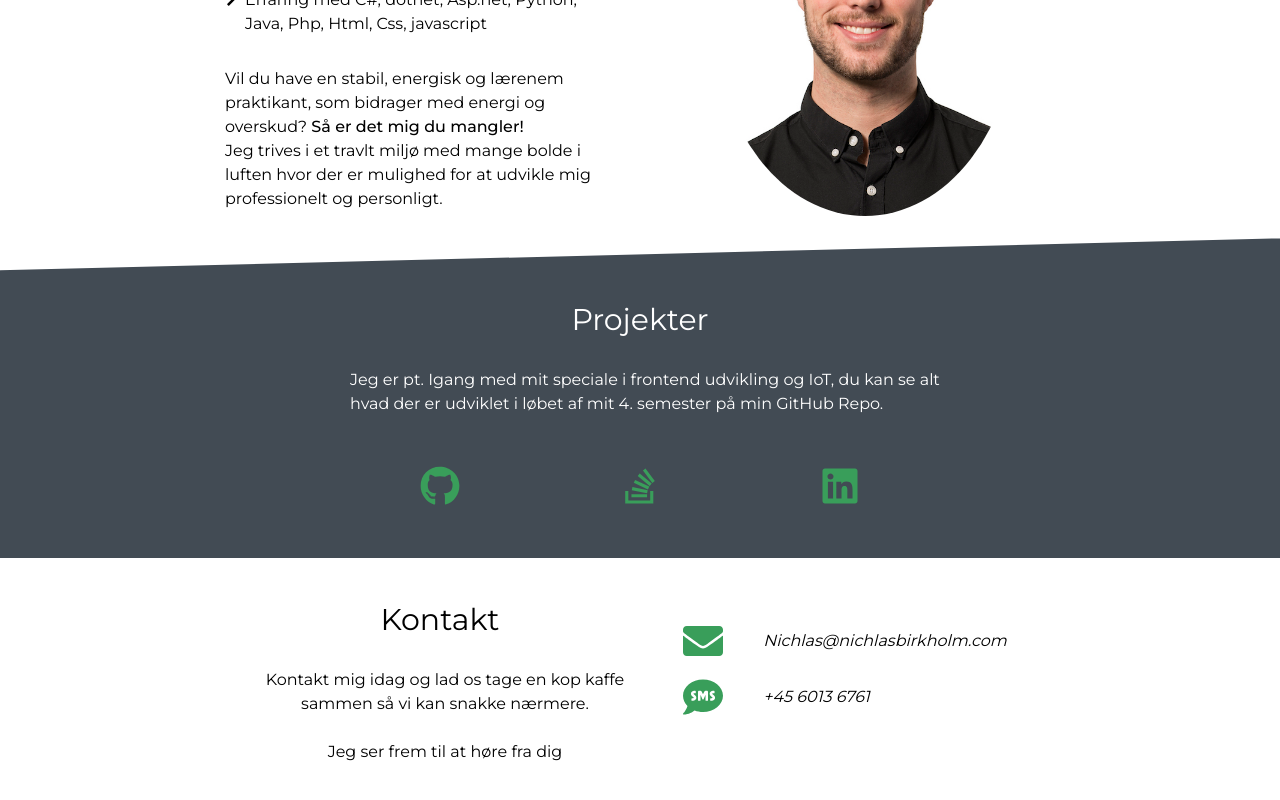
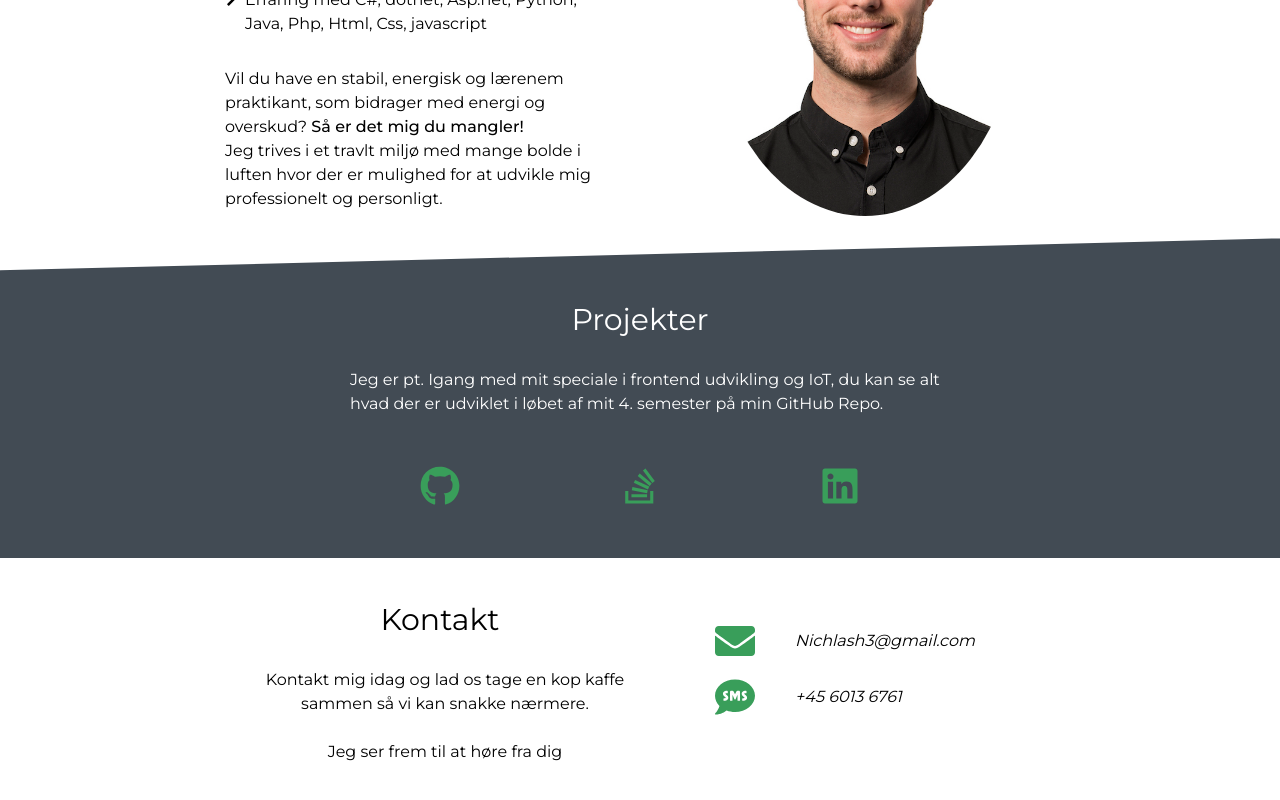
Before and after one commit to nichlashansen/PersonalSitev2, a Next.js app: page / in a window 1280 px wide. Shown: the part 475-1275 px from the top of the page. Built offline with nearby package versions, Linux system fonts and the light colour scheme.

Commit message:
Changed email for contact

```diff
--- a/components/ContactSection.js
+++ b/components/ContactSection.js
@@ -11,7 +11,7 @@ tage en kop kaffe sammen så vi kan snakke
 nærmere. <br/><br/>Jeg ser frem til at høre fra dig</p>
 </div><div className={Styles.ContactSection__IconGrid}>
                 <FaEnvelope className={Styles.ContactSection__Icon}/>
-                <p className='Italic'>Nichlas@nichlasbirkholm.com</p>
+                <p className='Italic'>Nichlash3@gmail.com</p>
                 <FaSms className={Styles.ContactSection__Icon}/>
                 <p className='Italic'>+45 6013 6761</p>
 
```
